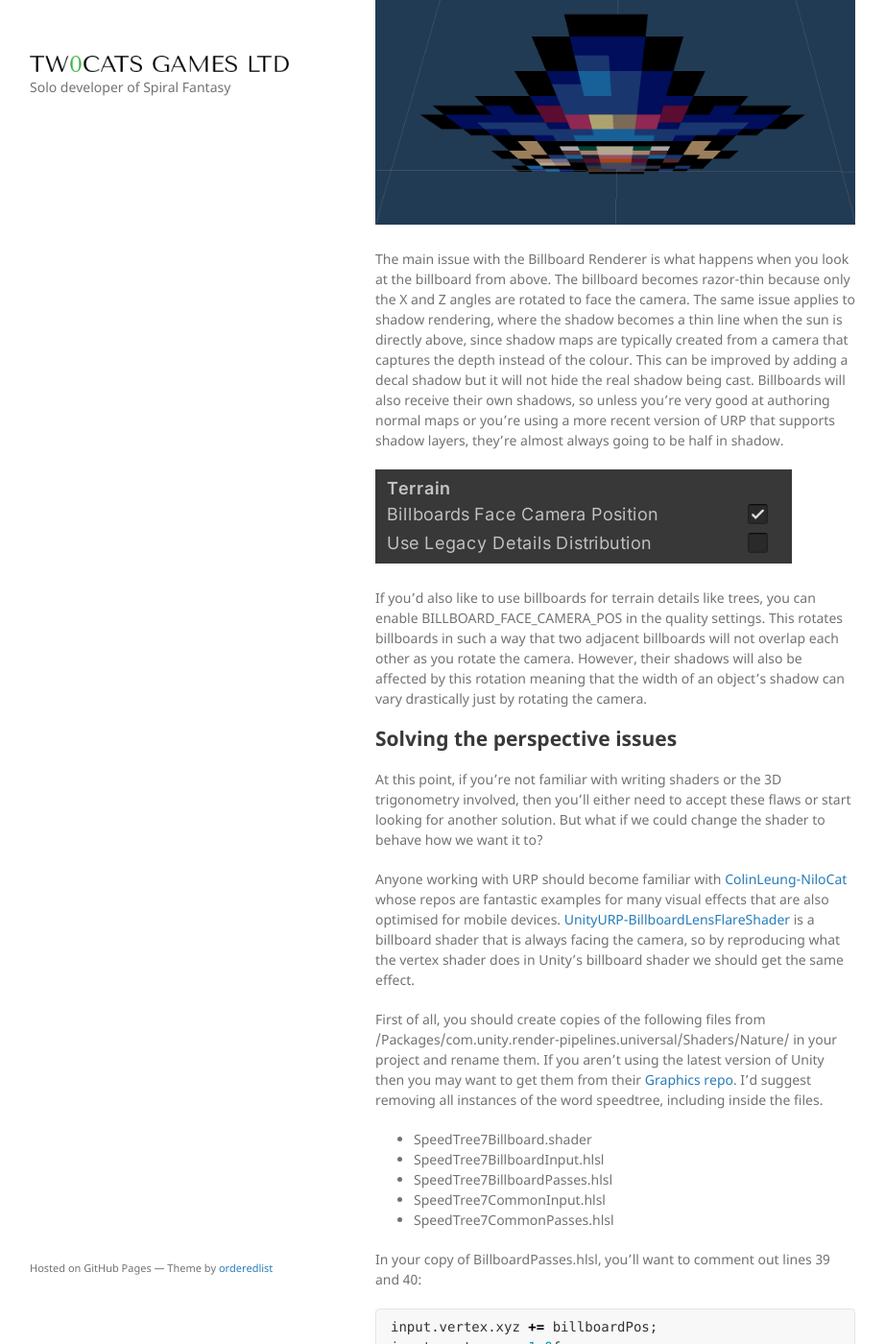
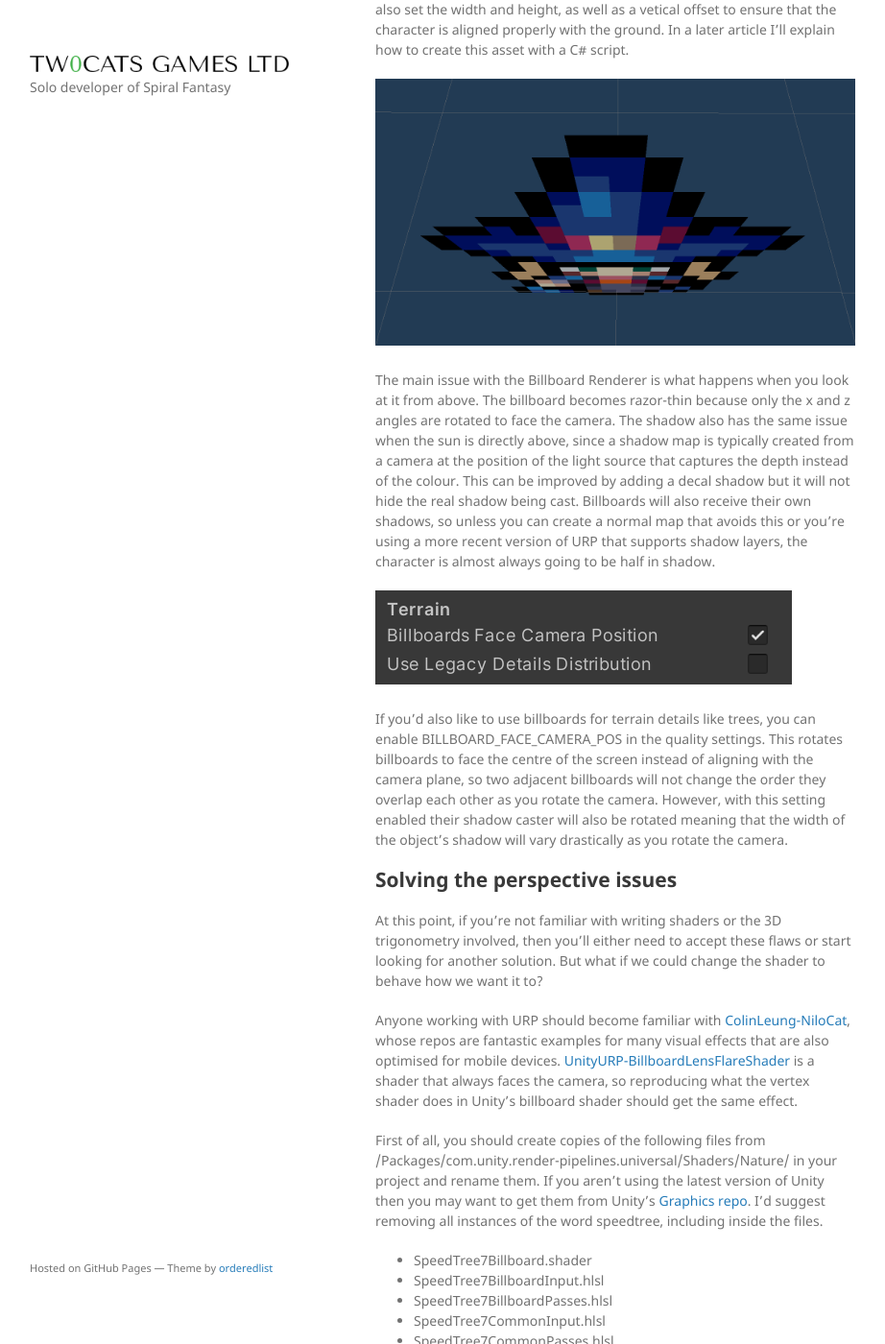
Before and after one commit to TW0CATSGAMES/TW0CATSGAMES.github.io, a Jekyll site: the page built from _posts/2023-11-05-perfecting-unitys_billboard_shader_for_hd2d_01.md, in a window 1280 px wide and 1400 px high, scrolled down 5006 px. Shown: the whole window at 96% size, without its empty margins (179-1101 px from the left). Built offline with Jekyll 4.4.1, drawn with Linux system fonts in a browser that asks for light colours; some of the changed text lies outside the part shown.

Commit message:
Perfecting Unity’s Billboard Shader for HD2D - Part 1 rewrite

````diff
--- a/_posts/2023-11-05-perfecting-unitys_billboard_shader_for_hd2d_01.md
+++ b/_posts/2023-11-05-perfecting-unitys_billboard_shader_for_hd2d_01.md
@@ -30,39 +30,39 @@ One of my first experiments with game engines was a 3D recreation of Aliahan, th
 
 ![Billboard0](/assets/img/2023-11-05-perfecting-unitys_billboard_shader_for_hd2d/L5H7Ypy.png)
 
-Achieving the HD2D art style in Unity was not as simple as I expected. There are several effects that I wanted to have on the characters, including surface normals, shadows, perspective projection and a dissolve effect. Using Unity’s sprites causes issues in a 3D environment due to sorting, especially when it comes to transparent effects like water, and does not support normal maps.
+Achieving the HD2D art style in Unity was not as straightforward as I expected. I wanted the characters to have surface normals, shadows, perspective projection and a dissolve effect. Using Unity’s sprite renderer caused issues in a 3D environment due to sorting, especially with transparent effects like water, and does not support normal maps.
 
 ![Editor1](/assets/img/2023-11-05-perfecting-unitys_billboard_shader_for_hd2d/Editor1.png)
 
-The Billboard Renderer is intended for trees and scenery at their highest LOD (Level of Detail) so the easiest way to start using it to create or import a tree asset and remove all of the 3D models, leaving just the billboard.
+The Billboard Renderer is a component that is intended to be used on imposters, which are pre-rendered copies of a 3D model that replace it when viewed from a distance. Both SpeedTree and Unity's built-in trees use them at their highest LOD (Level of Detail) so the easiest way to get started is to create or import a tree asset and remove all of the 3D models, leaving just the billboard.
 
 ![Editor0](/assets/img/2023-11-05-perfecting-unitys_billboard_shader_for_hd2d/Editor0.png)
 
-This also gives you the LOD Group component which can be used to fade out the billboard when it is too close or too far from the camera. However, if you want more control like being able to fade out the character upon defeat, this can be done in the shader instead.
+This also gives you the LOD Group component which can be used to fade out the billboard when it is too close or too far from the camera. In this example, the billboard fades out with a dissolve effect if it takes up more than 99% of the height of the screen or less than 1%. You'll also need to set the Object Size to match the height of the billboard. However, if you want more control like being able to fade out the character upon defeat, the LOD Group can be removed and this can be done in the shader instead.
 
 ![Editor3](/assets/img/2023-11-05-perfecting-unitys_billboard_shader_for_hd2d/Editor3.png)
 
-The Billboard Renderer requires a Billboard Asset which, when properly configured, takes a texture with the character facing multiple directions and displays the correct one based on the angle they are facing and the angle of the camera. Other billboard implementations have to do this in a script or a shader, which can make things more complicated if you want to support billboards with different numbers of angles.
+The Billboard Renderer component requires a Billboard Asset, which contains the texture of the character facing multiple directions and displays the correct one based on the angle they are facing and the angle of the camera. Other billboard implementations have to do this in a script or a shader, which can make things more complicated if you want to support billboards with different numbers of angles.
 
 ![Editor2](/assets/img/2023-11-05-perfecting-unitys_billboard_shader_for_hd2d/Editor2.png)
 
-With a Billboard Asset you just need to tell it how many angles are in the sprite sheet and the UVs and it will do the work for you. Animating characters is as simple as adding an offset to the UVs each frame. You can also set the width and height, as well as a vetical offset to ensure that the character is aligned properly with the ground.
+With a Billboard Asset you just need to tell it how many angles are in the sprite sheet and the UVs and it will do the work for you. Animating characters is as simple as adding an offset to the UVs each frame. You can also set the width and height, as well as a vetical offset to ensure that the character is aligned properly with the ground. In a later article I'll explain how to create this asset with a C# script.
 
 ![Billboard1](/assets/img/2023-11-05-perfecting-unitys_billboard_shader_for_hd2d/GIJd6qL.png)
 
-The main issue with the Billboard Renderer is what happens when you look at the billboard from above. The billboard becomes razor-thin because only the X and Z angles are rotated to face the camera. The same issue applies to shadow rendering, where the shadow becomes a thin line when the sun is directly above, since shadow maps are typically created from a camera that captures the depth instead of the colour. This can be improved by adding a decal shadow but it will not hide the real shadow being cast. Billboards will also receive their own shadows, so unless you’re very good at authoring normal maps or you're using a more recent version of URP that supports shadow layers, they’re almost always going to be half in shadow.
+The main issue with the Billboard Renderer is what happens when you look at it from above. The billboard becomes razor-thin because only the x and z angles are rotated to face the camera. The shadow also has the same issue when the sun is directly above, since a shadow map is typically created from a camera at the position of the light source that captures the depth instead of the colour. This can be improved by adding a decal shadow but it will not hide the real shadow being cast. Billboards will also receive their own shadows, so unless you can create a normal map that avoids this or you're using a more recent version of URP that supports shadow layers, the character is almost always going to be half in shadow.
 
 ![Editor4](/assets/img/2023-11-05-perfecting-unitys_billboard_shader_for_hd2d/Editor4.png)
 
-If you’d also like to use billboards for terrain details like trees, you can enable BILLBOARD_FACE_CAMERA_POS in the quality settings. This rotates billboards in such a way that two adjacent billboards will not overlap each other as you rotate the camera. However, their shadows will also be affected by this rotation meaning that the width of an object’s shadow can vary drastically just by rotating the camera.
+If you’d also like to use billboards for terrain details like trees, you can enable BILLBOARD_FACE_CAMERA_POS in the quality settings. This rotates billboards to face the centre of the screen instead of aligning with the camera plane, so two adjacent billboards will not change the order they overlap each other as you rotate the camera. However, with this setting enabled their shadow caster will also be rotated meaning that the width of the object’s shadow will vary drastically as you rotate the camera.
 
 ## Solving the perspective issues
 
 At this point, if you’re not familiar with writing shaders or the 3D trigonometry involved, then you’ll either need to accept these flaws or start looking for another solution. But what if we could change the shader to behave how we want it to?
 
-Anyone working with URP should become familiar with [ColinLeung-NiloCat](https://github.com/ColinLeung-NiloCat) whose repos are fantastic examples for many visual effects that are also optimised for mobile devices. [UnityURP-BillboardLensFlareShader](https://github.com/ColinLeung-NiloCat/UnityURP-BillboardLensFlareShader) is a billboard shader that is always facing the camera, so by reproducing what the vertex shader does in Unity’s billboard shader we should get the same effect.
+Anyone working with URP should become familiar with [ColinLeung-NiloCat](https://github.com/ColinLeung-NiloCat), whose repos are fantastic examples for many visual effects that are also optimised for mobile devices. [UnityURP-BillboardLensFlareShader](https://github.com/ColinLeung-NiloCat/UnityURP-BillboardLensFlareShader) is a shader that always faces the camera, so reproducing what the vertex shader does in Unity’s billboard shader should get the same effect.
 
-First of all, you should create copies of the following files from /Packages/com.unity.render-pipelines.universal/Shaders/Nature/ in your project and rename them. If you aren’t using the latest version of Unity then you may want to get them from their [Graphics repo](https://github.com/Unity-Technologies/Graphics/tree/master/Packages/com.unity.render-pipelines.universal/Shaders/Nature). I’d suggest removing all instances of the word speedtree, including inside the files.
+First of all, you should create copies of the following files from /Packages/com.unity.render-pipelines.universal/Shaders/Nature/ in your project and rename them. If you aren’t using the latest version of Unity then you may want to get them from Unity's [Graphics repo](https://github.com/Unity-Technologies/Graphics/tree/master/Packages/com.unity.render-pipelines.universal/Shaders/Nature). I’d suggest removing all instances of the word speedtree, including inside the files.
 
 * SpeedTree7Billboard.shader
 * SpeedTree7BillboardInput.hlsl
@@ -70,13 +70,14 @@ First of all, you should create copies of the following files from /Packages/com
 * SpeedTree7CommonInput.hlsl
 * SpeedTree7CommonPasses.hlsl
 
-In your copy of BillboardPasses.hlsl, you’ll want to comment out lines 39 and 40:
+In your copy of BillboardPasses.hlsl, comment out lines 39 and 40:
 ```hlsl
 input.vertex.xyz += billboardPos;
 input.vertex.w = 1.0f;
 ```
 billboardPos is calculated to rotate the billboard to face the camera on the x and z axes, but we’re going to move this to the vertex shader. You can also comment out the lines setting up billboardPos and widthScale and weightScale.
-Then you should comment out line 105:
+
+Next, comment out line 105:
 ```hlsl
 output.clipPos = vertexInput.positionCS;
 ```
@@ -95,7 +96,7 @@ posVS.y += unity_BillboardSize.z;
 // Complete SV_POSITION's view space to HClip space transformation
 output.clipPos = mul(GetViewToHClipMatrix(), float4(posVS, 1));
 ```
-You should repeat this for anywhere else output.clipPos appears.
+You should repeat this everywhere output.clipPos is used in this file.
 
 The main difference from the code in URP_NiloCatExtension_BillboardLensFlare.shader is how it calculates the billboard's position in View Space.
 ```hlsl
@@ -107,9 +108,9 @@ has been changed to
 ```hlsl
 float3 quadPivotPosVS = TransformWorldToView(vertexInput.positionWS);
 ```
-This is because if the position in Object Space is set to the origin (x=0, y=0, z=0) then even if you move the billboard GameObject the character will not move from that position. Instead, we need to get the vertices in World Space vertexInput.positionWS. This is why we needed to avoid changing input.vertex.xyzw before.
+In the original version of the shader the position in Object Space is set to the origin (x=0, y=0, z=0). This is likely because lens flares are an overlay effect and giving it a position in the world might cause it to be occluded by 3D objects. We need to use the character's actual vertices in World Space with vertexInput.positionWS, otherwise even if you move the billboard GameObject the character will not move from that position. This is why we needed to avoid changing input.vertex.xyzw before.
 
-The other difference is the translation and scaling done to the billboard. This uses the width, height and offset from the Billboard Asset so your character should be rendered with the correct scale and position. However, the scale factor applied to the GameObject will now have no effect.
+The other difference is that the lens flare has a fixed scale and aspect ratio, while translation and scaling is needed for our billboard. This uses the width, height and offset from the Billboard Asset so your character should be rendered with the correct scale and position. However, the scale factor applied to the GameObject will now have no effect.
 
 In the next part, I'll go through how to improve the shadows.
 
````
